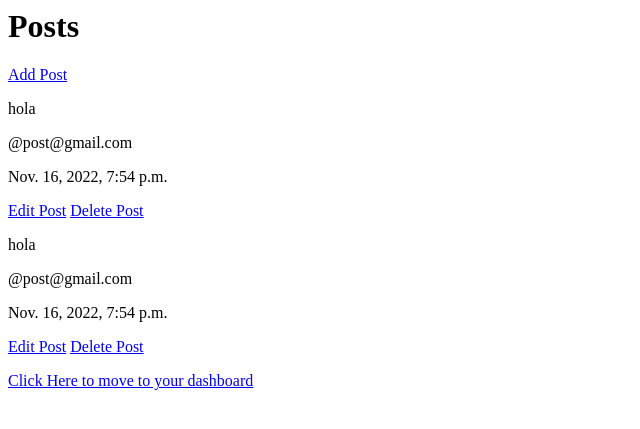
After one commit to fromherewemove/Asopo, a Django app: page /creators/posts/ in a window 1280 px wide. The commit adds this page. Shown: the top 429 px of the page, without its empty margins (0-640 px from the left). Run offline with Django 4.2, Linux system fonts and the light colour scheme; data comes from the database, SQL or seed files in the repository.

Commit message:
More Additions

```diff
--- a/account/templates/account/home.html
+++ b/account/templates/account/home.html
@@ -2,10 +2,10 @@
     <p>Welcome {{request.user.firstname}} {{request.user.lastname}}</p>
     {% if request.user.role == 'Creator'%}
         <p> You are registered as a {{request.user.role}}</p>
-        <p><a>Click Here to move to your dashboard</a></p>
+        <p><a href = {% url 'profile' request.user.profile.pk%}>Click Here to move to your dashboard</a></p>
     {%else%}
         <p> You are registered as an {{request.user.role}} </p>
-        <p><a>Click Here to move to your dashboard</a></p>
+        <p><a href = {% url 'profile' request.user.profile.pk%}>Click Here to move to your dashboard</a></p>
     {%endif%}
     <a href="{%url 'logout'%}">Logout</a>
 {%else%}
--- a/asopo/urls.py
+++ b/asopo/urls.py
@@ -18,5 +18,6 @@ from django.urls import path, include
 
 urlpatterns = [
     path('admin/', admin.site.urls),
-    path('', include('account.urls'))
+    path('', include('account.urls')),
+    path('creators/', include('creators.urls'))
 ]
--- a/creators/admin.py
+++ b/creators/admin.py
@@ -1,5 +1,6 @@
 from django.contrib import admin
-from .models import CreatorFeed
+from .models import CreatorFeed, Post
 # Register your models here.
 
 admin.site.register(CreatorFeed)
+admin.site.register(Post)
--- a/creators/models.py
+++ b/creators/models.py
@@ -1,13 +1,23 @@
 from tkinter import CASCADE
 from django.db import models
 from account.models import User
+from django.utils import timezone
 # Create your models here.
+from django.db.models.signals import post_save
+from django.dispatch import receiver
+class Post(models.Model):
+    body = models.TextField()
+    image = models.ImageField(blank=True, null=True)
+    created_on = models.DateTimeField(default=timezone.now)
+    author = models.ForeignKey(User, on_delete = models.CASCADE)
 
 class CreatorFeed(models.Model):
-    user = models.ForeignKey(User, blank=True, null=True, on_delete=models.CASCADE)
-    profileImg = models.ImageField()
-    services = models.ImageField()
-    description = models.CharField(max_length = 10000, blank=False, null=False)
-    link = models.CharField(max_length=2000)
-    link1 = models.CharField(max_length=2000)
-    link2 = models.CharField(max_length= 2000)
+    user = models.OneToOneField(User, primary_key = True, verbose_name = 'user', related_name='profile',on_delete=models.CASCADE)
+    name = models.CharField(max_length=3000, blank=True, null=True)
+    profileImg = models.ImageField(blank=True, null=True)
+    services = models.ImageField(blank=True, null=True)
+    description = models.CharField(max_length = 10000, blank=True, null=True)
+    link = models.CharField(max_length=2000, blank=True, null=True)
+    link1 = models.CharField(max_length=2000, blank=True, null=True)
+    link2 = models.CharField(max_length= 2000, blank=True, null=True)
+    followers = models.ManyToManyField(User, blank=True, related_name= 'followers')
--- /dev/null
+++ b/creators/templates/creators/addpost.html
@@ -0,0 +1,6 @@
+<form method="POST">
+    {%csrf_token%}
+    {{form.as_p}}
+    <input type='submit' value='submit'/>
+
+</form>
--- /dev/null
+++ b/creators/templates/creators/posts.html
@@ -0,0 +1,15 @@
+<h1>Posts</h1>
+
+<a href = "{%url 'add_post'%}"> Add Post</a>
+{%for post in posts%}
+<p>
+    <p>{{post.body}}</p>
+    <p><a>@{{post.author}}</a></p>
+    <p>{{post.created_on}}</p>
+    <a href="{% url 'edit_post' post.id%}"> Edit Post</a>
+    <a href = "{%url 'delete_post' post.id%}">Delete Post</a>
+</p>
+{%empty%}
+<h1>No post available</h1>
+{% endfor %}
+<p><a href = {% url 'profile' request.user.profile.pk%}>Click Here to move to your dashboard</a></p>
--- /dev/null
+++ b/creators/urls.py
@@ -0,0 +1,15 @@
+from django.urls import path
+from .views import *
+
+urlpatterns = [
+    path('posts/', Posts.as_view(), name = 'posts'),
+    path('add_post/', AddPost.as_view(), name='add_post'),
+    path('update_post/<int:pk>/', EditPost.as_view(), name='edit_post'),
+    path('delete_post/<int:pk>/', DeletePost.as_view(), name = 'delete_post'),
+    path('profile/<int:pk>', ProfileView.as_view(), name='profile'),
+    path('profile/edit/<int:pk>', ProfileEdit.as_view(), name='profile_edit'),
+    path('profile/<int:pk>/followers/add', AddFollower.as_view(), name = 'add_follower'),
+    path('profile/<int:pk>/followers/remove', RemoveFollower.as_view(), name = 'remove_follower'),
+
+
+]
--- a/creators/views.py
+++ b/creators/views.py
@@ -1,3 +1,82 @@
-from django.shortcuts import render
+from django.shortcuts import render, redirect
+from django.views.generic import CreateView, UpdateView, DeleteView, ListView
+# Create your views here.
+from .models import Post, CreatorFeed
+from django.urls import reverse_lazy
+from django.views import View
 
-# Create your views here.
+class AddPost(CreateView):
+    model = Post
+    fields = ['body', 'image']
+    template_name = 'creators/addpost.html'
+    success_url = reverse_lazy('posts')
+
+    def form_valid(self, form):
+        form.instance.author = self.request.user
+        return super(AddPost, self).form_valid(form)
+
+class EditPost(UpdateView):
+    model = Post
+    fields = ['body', 'image']
+    template_name = 'creators/addpost.html'
+    success_url = reverse_lazy('posts')
+
+class DeletePost(DeleteView):
+    model = Post
+    template_name = 'creators/deletepost.html'
+    success_url = reverse_lazy('posts')
+class Posts(ListView):
+    model = Post
+    template_name = 'creators/posts.html'
+    context_object_name = 'posts'
+    ordering = ['-created_on']
+
+class ProfileView(View):
+    def get(Self, request, pk, *args, **kwargs):
+        profile = CreatorFeed.objects.get(pk=pk)
+        user = profile.user
+        posts = Post.objects.filter(author=user).order_by('-created_on')
+        followers = profile.followers.all()
+        for follower in followers:
+            if follower == request.user:
+                is_following = True
+                break
+            else:
+                is_following = False
+
+        number_of_followers = len(followers)
+        context = {
+            'user': user,
+            'profile': profile,
+            'posts': posts,
+            'number_of_followers': number_of_followers,
+        }
+
+        return render(request, 'creators/profile.html', context)
+
+class ProfileEdit(UpdateView):
+    model = CreatorFeed
+    fields = ['name', 'profileImg', 'services', 'description', 'link', 'link1', 'link2']
+    template_name = 'creators/profile_edit.html'
+
+    def get_success_url(self):
+        pk = self.kwargs['pk']
+        return reverse_lazy('profile', kwargs={'pk': pk})
+
+    def test_func(self):
+        profile = self.get_object()
+        return self.user == profile.user
+
+class AddFollower(View):
+    def post(self, request, pk, *args, **kwargs):
+        profile = CreatorFeed.objects.get(pk=pk)
+        profile.followers.add(request.user)
+
+        return redirect('profile', pk=profile.pk)
+
+class RemoveFollower(View):
+    def post(self, request, pk, *args, **kwargs):
+        profile = CreatorFeed.objects.get(pk=pk)
+        profile.followers.remove(request.user)
+
+        return redirect('profile', pk=profile.pk)
```
Also changed, not shown: creators/templates/creators/deletepost.html (added, +7 -0 lines), creators/templates/creators/profile.html (added, +48 -0 lines), creators/templates/creators/profile_edit.html (added, +7 -0 lines), creators/migrations/0002_post.py (added), creators/migrations/0003_alter_post_image.py (added), creators/migrations/0004_remove_creatorfeed_id_creatorfeed_name_and_more.py (added), creators/migrations/0005_alter_creatorfeed_description.py (added), creators/migrations/0006_alter_creatorfeed_link_alter_creatorfeed_link1_and_more.py (added), creators/migrations/0007_creatorfeed_followers.py (added), db.sqlite3.
